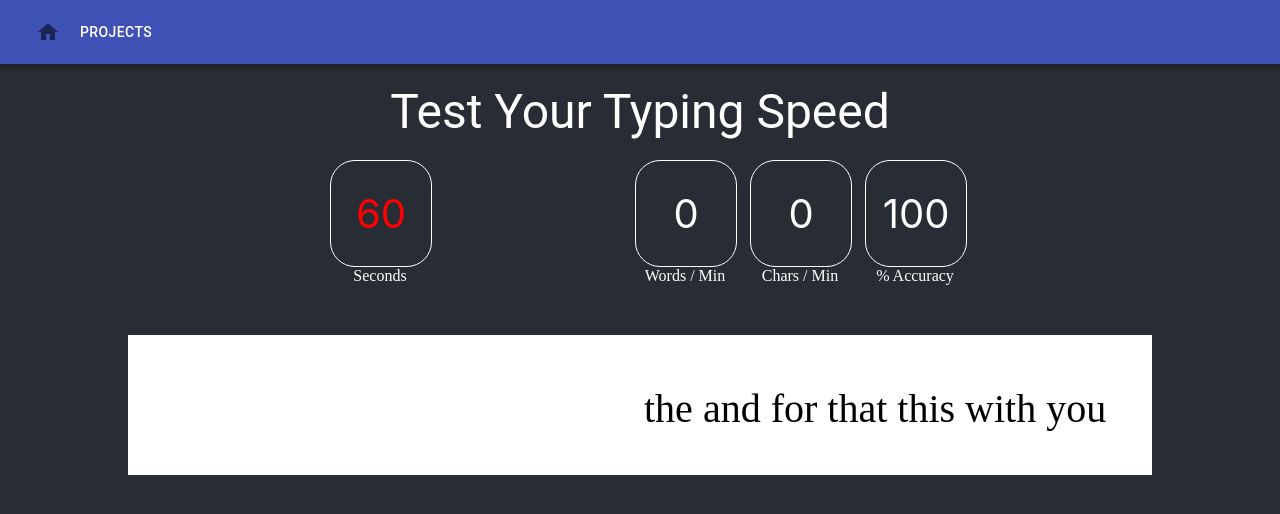
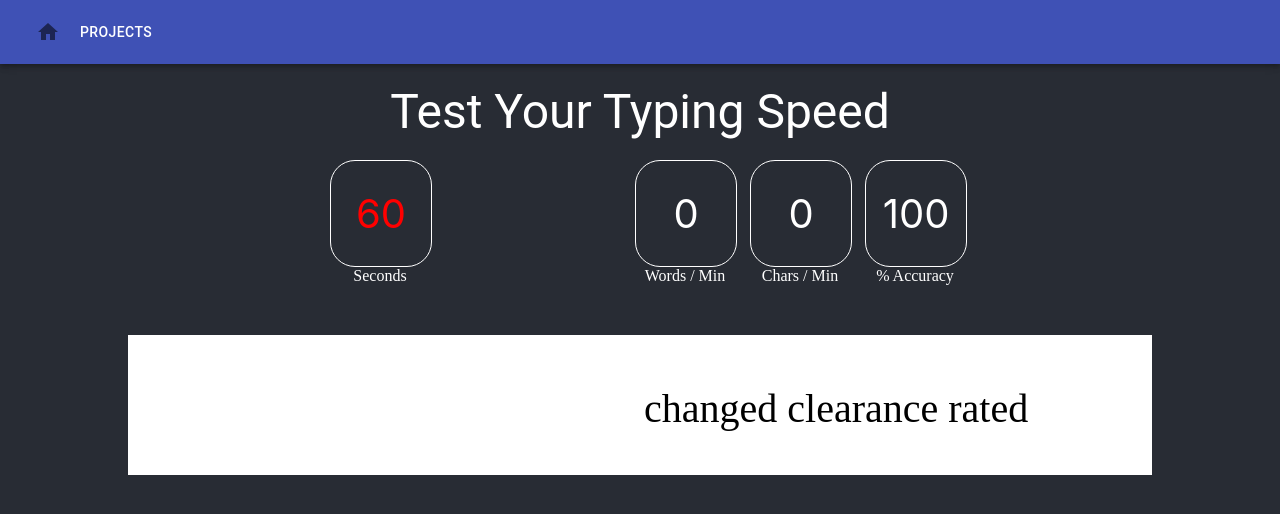
Before and after one commit to orange-puff/Playground, a React (Create React App) app in the folder src/Playground.Web/UI/: page /projects/typing_project in a window 1280 px wide. Shown: the top 514 px of the page. Built offline with nearby package versions, Linux system fonts and the light colour scheme.

Commit message:
randomly get words so its new each time

```diff
--- a/src/Playground.Web/UI/src/components/projects/typing_project/TypingProject.tsx
+++ b/src/Playground.Web/UI/src/components/projects/typing_project/TypingProject.tsx
@@ -99,10 +99,21 @@ const useStyles = makeStyles((theme) => ({
     }
 }));
 
+const getRandomWords = (n: number) => {
+    const s: Set<number> = new Set();
+    while (s.size != n) {
+        s.add(Math.floor((Math.random() * WORDS.length)));
+    }
+
+    const toRet: string[] = [];
+    s.forEach(ind => toRet.push(WORDS[ind]));
+    return toRet;
+}
+
 const TypingProject = () => {
     const [left, setLeft] = useState<string[]>(['']);
     const [leftStyles, setLeftStyles] = useState([GOOD_STYLE]);
-    const wordsSub: string[] = getWordsSub();
+    const wordsSub: string[] = getRandomWords(300);
     const [right, setRight] = useState<string[]>(wordsSub);
     const [curr, setCurr] = useState<string>(wordsSub[0]);
     const [goodWords, setGoodWords] = useState<number>(0);
@@ -122,18 +133,10 @@ const TypingProject = () => {
         }
     }, [timeLeft]);
 
-    function getWordsSub() {
-        const tmp: string[] = [];
-        for (let i = 0; i < 100; i++) {
-            tmp.push(WORDS[i]);
-        }
-        return tmp;
-    }
-
     function reset() {
         setLeft(['']);
         setLeftStyles([GOOD_STYLE]);
-        const wordsSub: string[] = getWordsSub();
+        const wordsSub: string[] = getRandomWords(300);
         setRight(wordsSub);
         setCurr(wordsSub[0]);
         setGoodWords(0);
```
